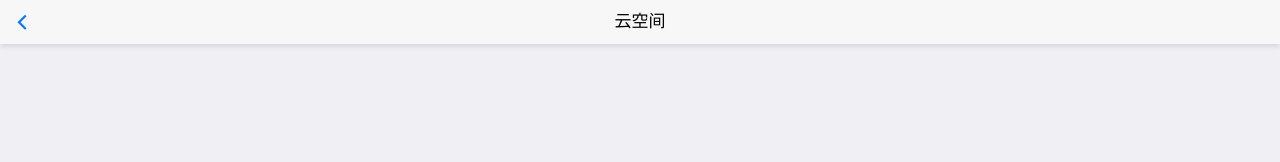
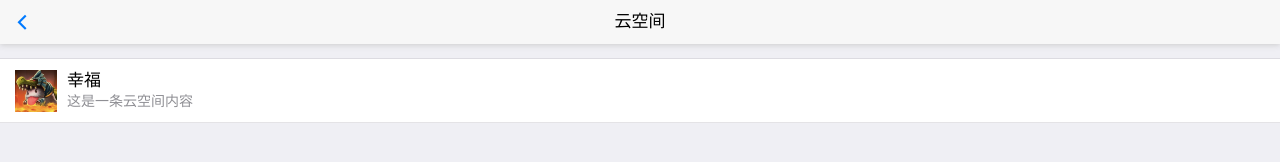
Before and after one commit to xuyutang/gzb-mui, a plain HTML site: page 我的MUI/space.html in a window 1280 px wide. Drawn offline with Linux system fonts and the light colour scheme.

Commit message:
no message

```diff
--- a/我的MUI/space.html
+++ b/我的MUI/space.html
@@ -13,6 +13,21 @@
 	</head>
 
 	<body>
+		<div class="mui-content">
+		    <ul class="mui-table-view">
+		        <li class="mui-table-view-cell mui-media">
+		            <a href="javascript:;">
+		                <img class="mui-media-object mui-pull-left" src="img/myIcon.png">
+		                <div class="mui-media-body">
+		                    幸福
+		                    <p class="mui-ellipsis">这是一条云空间内容</p>
+		                </div>
+		            </a>
+		        </li>
+
+
+		    </ul>
+		</div>
 		<script src="js/mui.min.js"></script>
 		<script type="text/javascript">
 			mui.init()
```
